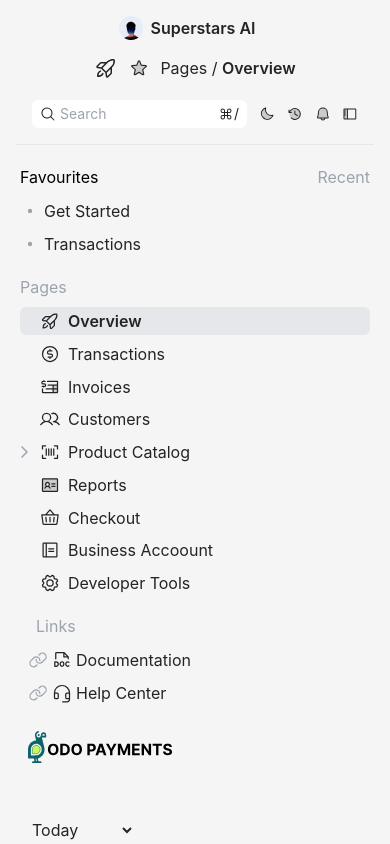
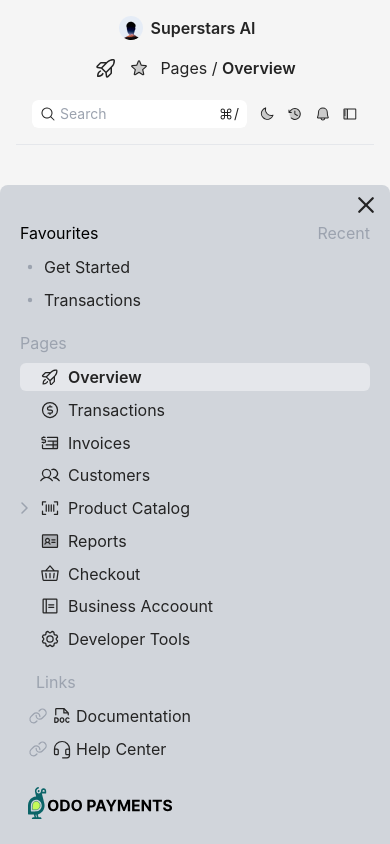
Before and after one commit to SohanVaigankar/tempdash, a React (Vite) app: page /overview in a window 390 px wide. Shown: the top 844 px of the page. Built offline with nearby package versions, Linux system fonts and the light colour scheme.

Commit message:
fix:sidebar layout fixes

```diff
--- a/src/components/atoms/search-bar/SearchBar.tsx
+++ b/src/components/atoms/search-bar/SearchBar.tsx
@@ -26,7 +26,7 @@ const SearchBar = (props: SearchBarProps) => {
 
   return (
     <div
-      className={`relative rounded-md overflow-hidden flex  items-center dark:text-gray-400 ${extraClassName}`}
+      className={`relative rounded-md overflow-hidden flex z-0  items-center dark:text-gray-400 ${extraClassName}`}
     >
       <PiMagnifyingGlass className="absolute left-2" fontSize={"1rem"} />
       <input
--- a/src/components/layout/dashboard-layout/DashboardLayout.tsx
+++ b/src/components/layout/dashboard-layout/DashboardLayout.tsx
@@ -4,6 +4,8 @@ import { Outlet } from "react-router-dom";
 import Sidebar from "../../molecules/sidebar/Sidebar";
 import Header from "../../molecules/header/Header";
 import { AlertsSection } from "../../organisms/alerts-section";
+// icons
+import { PiXBold } from "react-icons/pi";
 
 const DashboardLayout = () => {
   const [showSidebar, setShowSidebar] = useState<boolean>(true);
@@ -13,17 +15,34 @@ const DashboardLayout = () => {
   const handleAlertSectionToggle = () => setShowAlertSection(!showAlertSection);
 
   return (
-    <div className="h-full md:h-screen">
+    <div className="h-full lg:h-screen">
       <Header
         handleAlertSectionToggle={handleAlertSectionToggle}
         handleSidebarToggle={handleSidebarToggle}
       />
-      <div className="flex flex-col  w-full lg:hidden">
-        <div className="flex flex-col sm:flex-row justify-between">
-          {showSidebar && <Sidebar />}
-          <Outlet />
-        </div>
-        {showAlertSection && <AlertsSection />}
+      <div
+        className={`relative flex flex-col  w-full lg:hidden h-full  ${
+          showSidebar ? "h-[82vh] md:h-[90vh]" : "h-full "
+        }`}
+      >
+        {showSidebar ? (
+          <>
+            <div className=" z-10 w-full  h-full flex flex-col items-center md:flex-row justify-between pt-14 sm:pt-0 sm:justify-center">
+              <div className="absolute bg-gray-300 dark:bg-[#333] rounded-t-lg mt-10  top-0 left-0 h-full w-full z-0"></div>
+              <PiXBold
+                fontSize={"1.5rem"}
+                className="absolute right-3 top-12 hover:cursor-pointer hover:border-2 hover:rounded-sm"
+                onClick={handleSidebarToggle}
+              />
+              <Sidebar />
+            </div>
+          </>
+        ) : (
+          <>
+            <Outlet />
+            {showAlertSection && <AlertsSection />}
+          </>
+        )}
       </div>
 
       <div
--- a/src/components/molecules/sidebar/Sidebar.tsx
+++ b/src/components/molecules/sidebar/Sidebar.tsx
@@ -134,7 +134,7 @@ const Sidebar = () => {
   ];
 
   return (
-    <nav className="flex flex-col gap-4  min-w-[220px] md:max-w-[240px] p-5 overflow-y-auto">
+    <nav className="z-10 flex flex-col gap-4  min-w-[220px] sm:max-w-[500px] w-full lg:max-w-[240px] p-5 overflow-y-auto">
       {/* favourites & recent */}
       <div>
         <div className="flex justify-between items-center mb-2">
```
